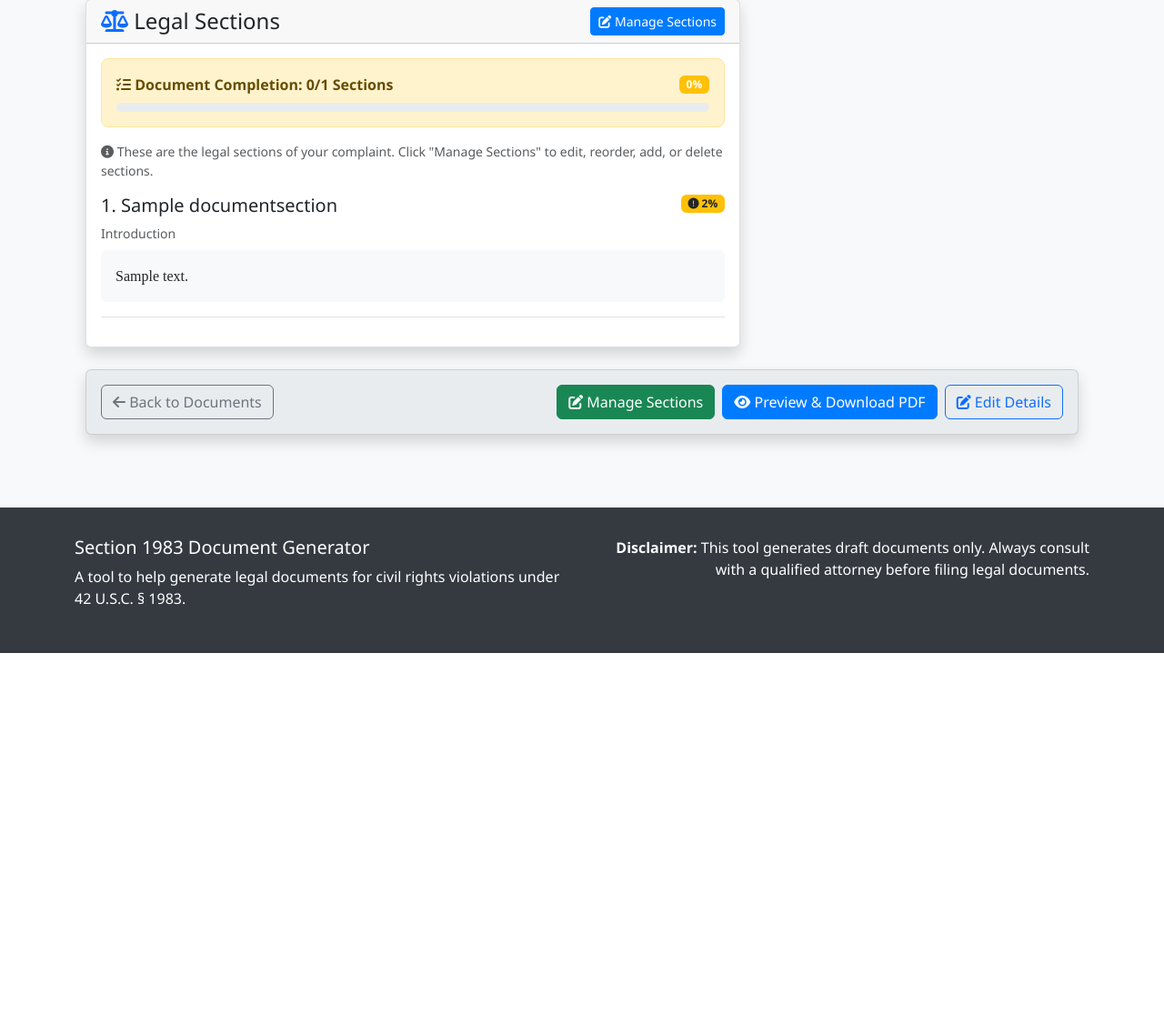
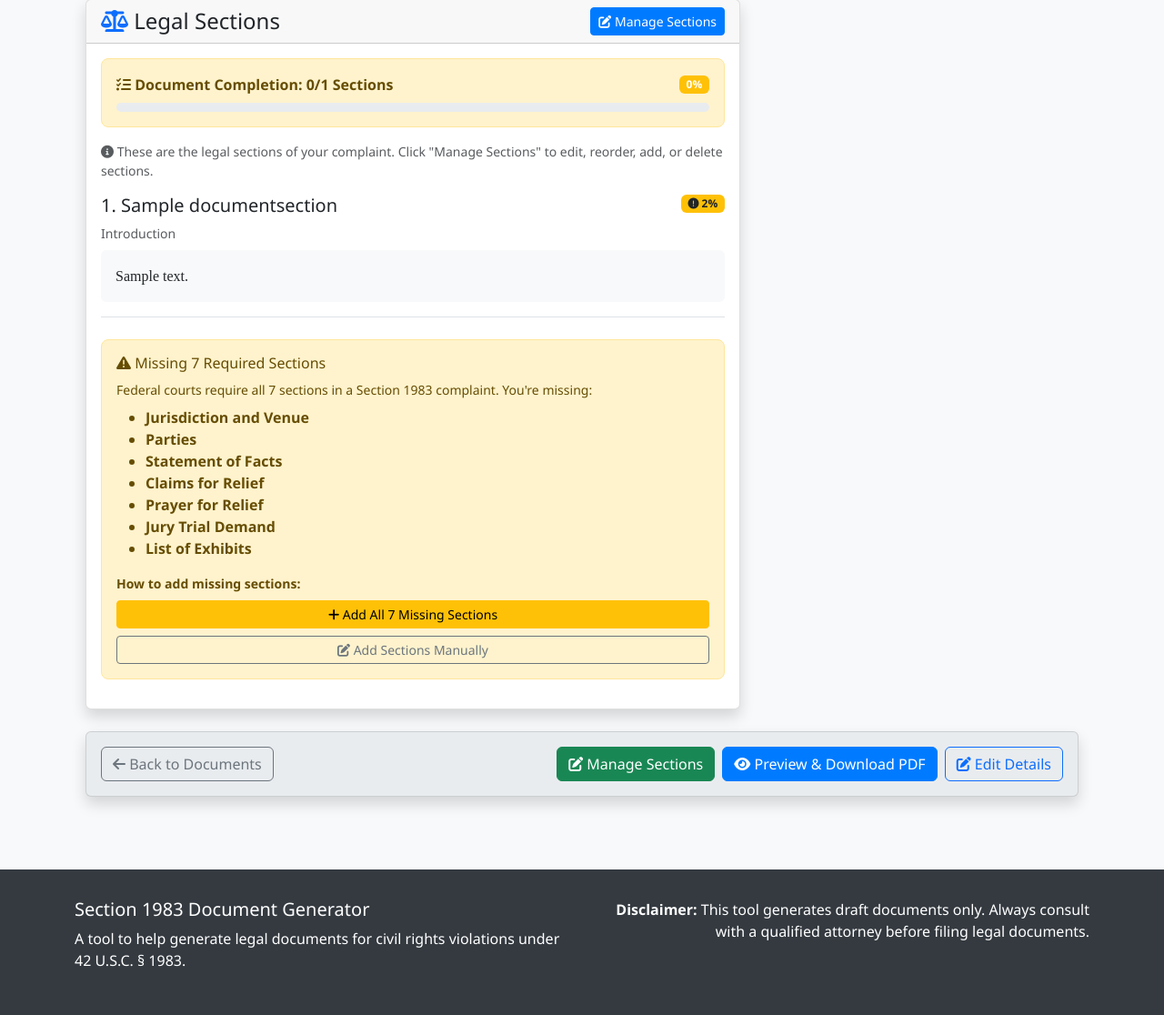
Before and after one commit to LaylaAddi/1983, a Django app: page /documents/1/ in a window 1280 px wide. Shown: the part 1876-2992 px from the top of the page at 91% size. Before the commit the page ends 2594 px from the top, so only its background shows below. Run offline with Django 4.2, Linux system fonts and the light colour scheme; a user stored in the database is signed in; tables that the repository leaves empty hold one stand-in row (values such as "Sample post"); parts of the project's set-up code (start-up, migrations or seed data) failed here and were passed over.

Commit message:
Add missing sections guidance on document detail page
**What Was Added:**
- View now detects which of the 7 required sections are missing
- Passes missing_sections list to template with type and display name
- Template shows prominent yellow warning alert when sections are missing

**The Missing Sections Alert Shows:**
- Count: "Missing 3 Required Sections"
- Bulleted list of missing section names
- Explanation: "Federal courts require all 7 sections in a Section 1983 complaint"
- Two action buttons:
  1. "Add All X Missing Sections" → Generates defaults for missing ones
  2. "Add Sections Manually" → Go to section manager

**User Experience:**
Before: Sections deleted → no guidance → user confused
After: Sections deleted → clear alert shows what's missing → buttons to fix it

**Example:**
If user has Introduction and Facts but deleted the others:
"Missing 5 Required Sections
- Jurisdiction and Venue
- Parties
- Claims for Relief
- Prayer for Relief
- Jury Trial Demand

[Add All 5 Missing Sections] [Add Sections Manually]"

This makes it crystal clear what's missing and how to add it back.

🤖 Generated with [Claude Code](https://claude.com/claude-code)

Co-Authored-By: Claude <noreply@anthropic.com>

```diff
--- a/documents/views_main.py
+++ b/documents/views_main.py
@@ -121,6 +121,19 @@ def document_detail(request, pk):
     document = get_object_or_404(LawsuitDocument, pk=pk, user=request.user)
     sections = document.sections.all().order_by('order')
 
+    # Check which required sections are missing
+    from documents.models import DocumentSection
+    all_section_types = dict(DocumentSection.SECTION_TYPES)
+    existing_section_types = set(sections.values_list('section_type', flat=True))
+    missing_section_types = []
+
+    for section_type, display_name in DocumentSection.SECTION_TYPES:
+        if section_type not in existing_section_types:
+            missing_section_types.append({
+                'type': section_type,
+                'name': display_name
+            })
+
     # Video evidence counts
     video_evidence = document.video_evidence.all()
     reviewed_count = video_evidence.filter(is_reviewed=True).count()
@@ -129,6 +142,7 @@ def document_detail(request, pk):
     context = {
         'document': document,
         'sections': sections,
+        'missing_sections': missing_section_types,
         'video_evidence_count': video_evidence.count(),
         'video_evidence_reviewed': reviewed_count,
         'video_evidence_included': included_count,
--- a/templates/documents/detail.html
+++ b/templates/documents/detail.html
@@ -396,6 +396,28 @@
                             </div>
                         </div>
                         {% endfor %}
+
+                        <!-- Missing Sections Alert -->
+                        {% if missing_sections %}
+                        <div class="alert alert-warning mt-4">
+                            <h6 class="mb-2"><i class="fas fa-exclamation-triangle"></i> Missing {{ missing_sections|length }} Required Section{{ missing_sections|length|pluralize }}</h6>
+                            <p class="mb-2 small">Federal courts require all 7 sections in a Section 1983 complaint. You're missing:</p>
+                            <ul class="mb-3">
+                                {% for section in missing_sections %}
+                                <li><strong>{{ section.name }}</strong></li>
+                                {% endfor %}
+                            </ul>
+                            <p class="mb-2 small"><strong>How to add missing sections:</strong></p>
+                            <div class="d-grid gap-2">
+                                <a href="{% url 'generate_default_sections' document.pk %}" class="btn btn-sm btn-warning">
+                                    <i class="fas fa-plus"></i> Add All {{ missing_sections|length }} Missing Section{{ missing_sections|length|pluralize }}
+                                </a>
+                                <a href="{% url 'manage_document_sections' document.pk %}" class="btn btn-sm btn-outline-secondary">
+                                    <i class="fas fa-edit"></i> Add Sections Manually
+                                </a>
+                            </div>
+                        </div>
+                        {% endif %}
                     {% else %}
                         <div class="alert alert-warning">
                             <h6><i class="fas fa-exclamation-triangle"></i> No Legal Sections Yet</h6>
```
